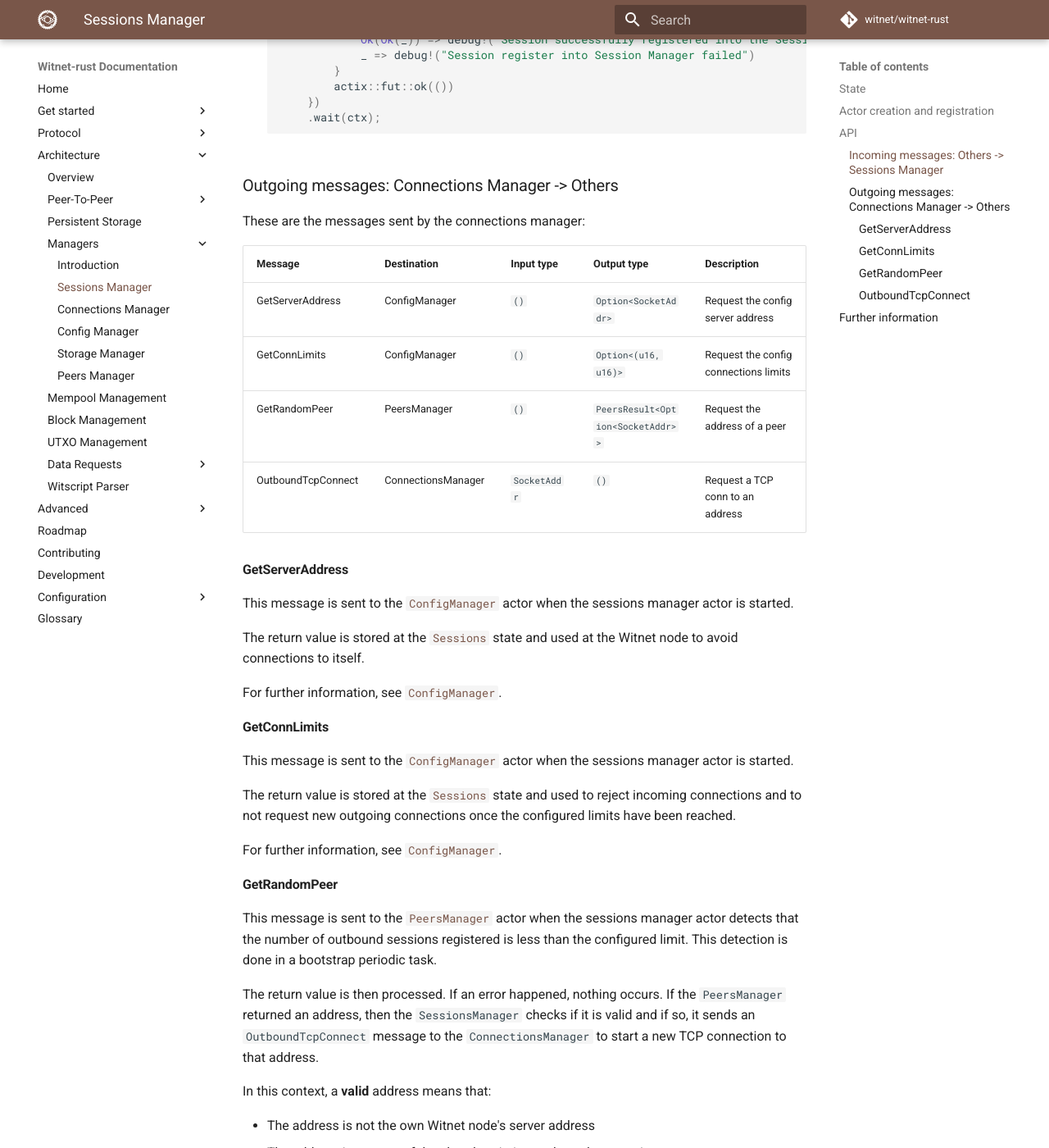
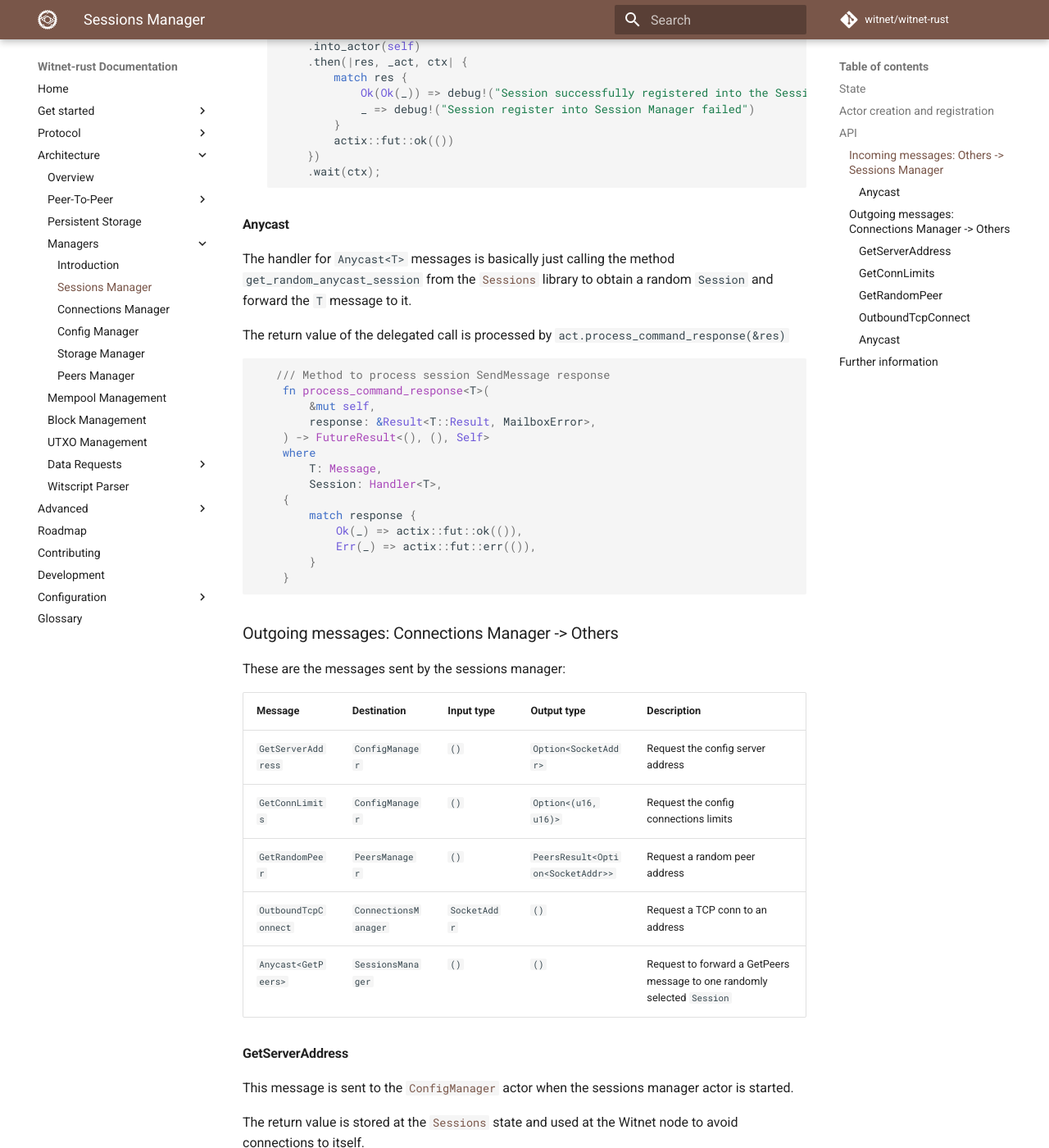
Before and after one commit to witnet/witnet-rust, an MkDocs documentation site: the page built from docs/architecture/managers/sessions-manager.md, in a window 1280 px wide and 1400 px high, scrolled down 2374 px. Shown: the whole window at 82% size. Built offline with MkDocs 1.6.1 and Material for MkDocs 9.7.7, drawn with Linux system fonts in a browser that asks for light colours; comment, search, counter and statistics services are not loaded; some of the changed text lies outside the part shown.

Commit message:
feat(managers): implement algorithm for peer discovery in SessionManager

````diff
--- a/docs/architecture/managers/sessions-manager.md
+++ b/docs/architecture/managers/sessions-manager.md
@@ -47,11 +47,12 @@ System::current().registry().set(sessions_manager_addr);
 
 These are the messages supported by the sessions manager handlers:
 
-| Message       | Input type                                | Output type           | Description                               |
-|---------------|-------------------------------------------|-----------------------|-------------------------------------------|
-| Register      | `SocketAddr, Addr<Session>, SessionType`  | `SessionsResult<()>`  | Request to register a new session         |
-| Unregister    | `SocketAddr, SessionType`                 | `SessionsResult<()>`  | Request to unregister a session           |
-| Update        | `SocketAddr, SessionType, SessionStatus`  | `SessionsResult<()>`  | Request to update the status of a session |
+| Message         | Input type                                | Output type           | Description                                    |
+|-----------------|-------------------------------------------|-----------------------|------------------------------------------------|
+| `Register`      | `SocketAddr, Addr<Session>, SessionType`  | `SessionsResult<()>`  | Request to register a new session              |
+| `Unregister`    | `SocketAddr, SessionType`                 | `SessionsResult<()>`  | Request to unregister a session                |
+| `Update`        | `SocketAddr, SessionType, SessionStatus`  | `SessionsResult<()>`  | Request to update the status of a session      |
+| `Anycast<T>`    | `T`                                       | `()`                  | Request to send a T message to a random Session|
 
 The handling of these messages is basically just calling the corresponding methods from the
 [`Sessions`][sessions] library. For example, the handler of the `Register` message would be
@@ -103,17 +104,40 @@ session_manager_addr
     })
     .wait(ctx);
 ```
+#### Anycast<T>
+The handler for `Anycast<T>` messages is basically just calling the method `get_random_anycast_session` from the
+[`Sessions`][sessions] library to obtain a random `Session` and forward the `T` message to it.
+
+The return value of the delegated call is processed by `act.process_command_response(&res)`
+
+```rust
+   /// Method to process session SendMessage response
+    fn process_command_response<T>(
+        &mut self,
+        response: &Result<T::Result, MailboxError>,
+    ) -> FutureResult<(), (), Self>
+    where
+        T: Message,
+        Session: Handler<T>,
+    {
+        match response {
+            Ok(_) => actix::fut::ok(()),
+            Err(_) => actix::fut::err(()),
+        }
+    }
+```
 
 ### Outgoing messages: Connections Manager -> Others
 
-These are the messages sent by the connections manager:
+These are the messages sent by the sessions manager:
 
-| Message               | Destination           | Input type    | Output type                       | Description                           |
-|-----------------------|-----------------------|---------------|-----------------------------------|---------------------------------------|
-| GetServerAddress      | ConfigManager         | `()`          | `Option<SocketAddr>`              | Request the config server address     |
-| GetConnLimits         | ConfigManager         | `()`          | `Option<(u16, u16)>`              | Request the config connections limits |
-| GetRandomPeer         | PeersManager          | `()`          | `PeersResult<Option<SocketAddr>>` | Request the address of a peer         |
-| OutboundTcpConnect    | ConnectionsManager    | `SocketAddr`  | `()`                              | Request a TCP conn to an address      |
+| Message                 | Destination             | Input type    | Output type                       | Description                                                             |
+|-------------------------|-------------------------|---------------|-----------------------------------|-------------------------------------------------------------------------|
+| `GetServerAddress`      | `ConfigManager`         | `()`          | `Option<SocketAddr>`              | Request the config server address                                       |
+| `GetConnLimits`         | `ConfigManager`         | `()`          | `Option<(u16, u16)>`              | Request the config connections limits                                   |
+| `GetRandomPeer`         | `PeersManager`          | `()`          | `PeersResult<Option<SocketAddr>>` | Request a random peer address                                           |
+| `OutboundTcpConnect`    | `ConnectionsManager`    | `SocketAddr`  | `()`                              | Request a TCP conn to an address                                        |
+| `Anycast<GetPeers>`     | `SessionsManager`       | `()`          | `()`                              | Request to forward a GetPeers message to one randomly selected `Session`|
 
 #### GetServerAddress
 
@@ -169,6 +193,14 @@ connections and try to create a new one.
 
 For further information, see [`ConnectionsManager`][connections_manager].
 
+#### Anycast<GetPeers>
+Due to [`SessionsManager`][sessions_manager] has an `Anycast<T>` handler to forward a `T` message
+to one randomly selected `Session`, this message is periodically sent it to itself.
+
+It is a best effort message, its return value is not processed and the [`SessionsManager`][sessions_manager]
+actor does not even wait for its response after sending it.
+
+This message causes `SessionManager` to forward a `GetPeers` message to one randomly selected `Session` actor.
 ## Further information
 The full source code of the `SessionsManager` can be found at [`sessions_manager.rs`][sessions_manager].
 
````
Also changed, not shown: docs/architecture/session.md (+13 -0 lines), 4 other files.
